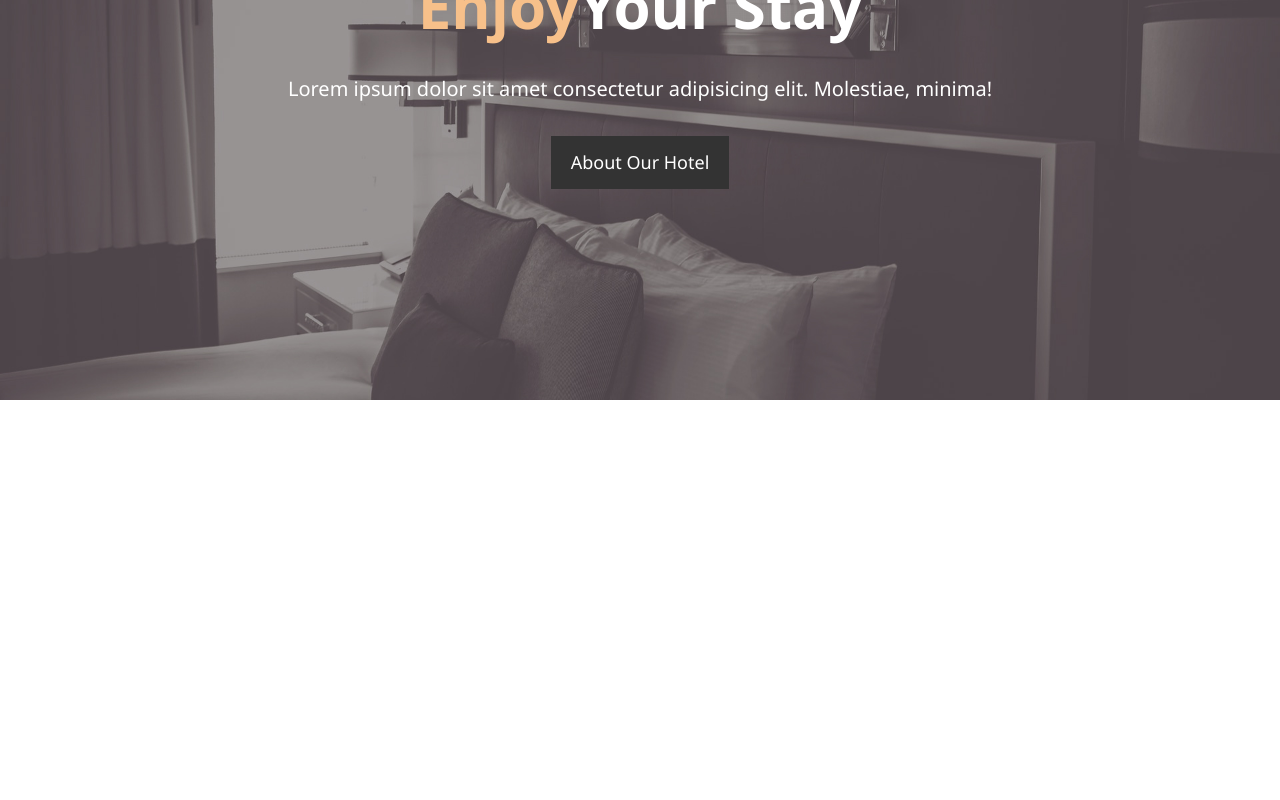
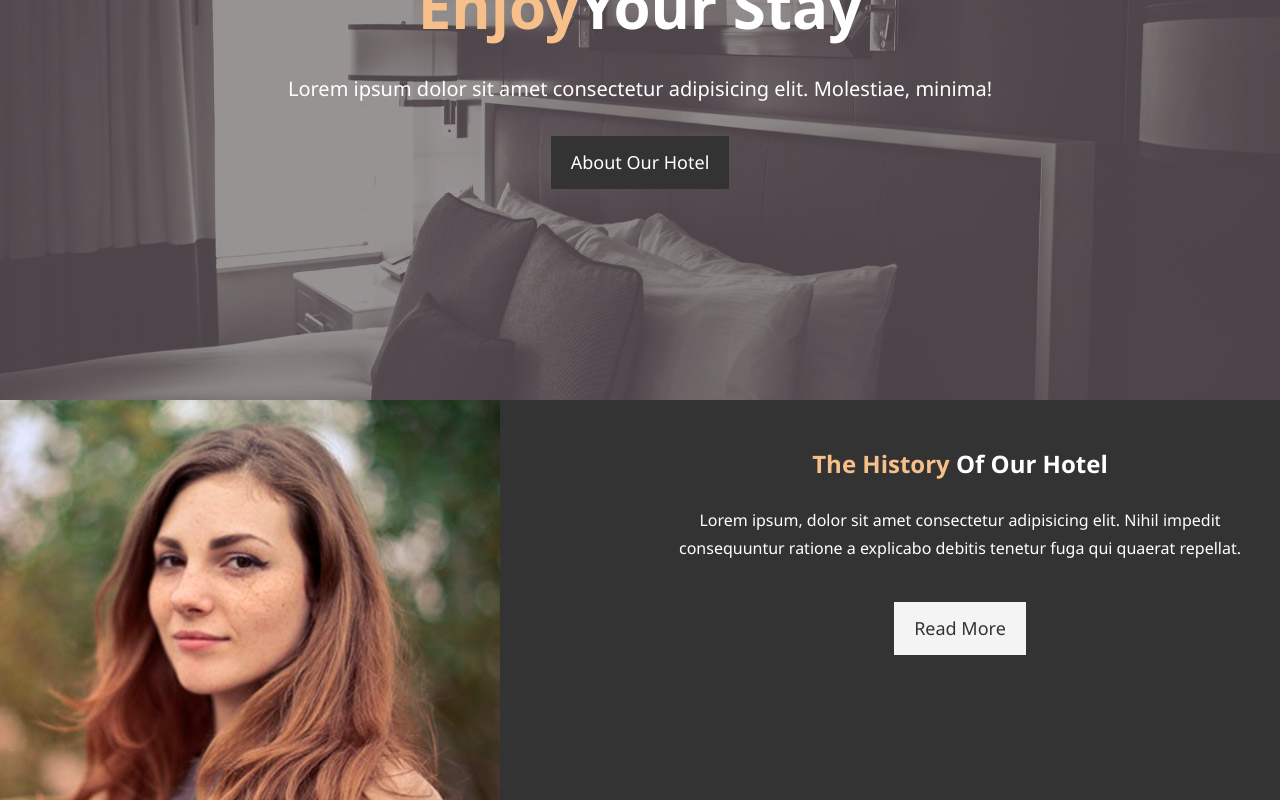
Before and after one commit to MasterSancho/Hotel-App, a React (Create React App) app in the folder hotel_app/: page / in a window 1280 px wide. Shown: the part 267-1067 px from the top of the page. Before the commit the page ends 800 px from the top, so only its background shows below. Built offline with nearby package versions, Linux system fonts and the light colour scheme.

Commit message:
004-Home-Info section
Home-Info section

```diff
--- a/hotel_app/src/App.css
+++ b/hotel_app/src/App.css
@@ -56,3 +56,23 @@ p {
   background: #f7c08a;
   color: #333;
 }
+
+.btn-light {
+  background: #f4f4f4;
+  color: #333;
+}
+
+.bg-dark {
+  background: #333;
+  color: #fff;
+}
+
+.bg-light {
+  background: #333;
+  color: #fff;
+}
+
+.bg-primary {
+  background: #333;
+  color: #f7c08a;
+}
--- a/hotel_app/src/App.jsx
+++ b/hotel_app/src/App.jsx
@@ -1,6 +1,7 @@
 import React from 'react';
 import Navbar from './components/header/navbar/Navbar';
-import ShowCase from './components/header/showcase/ShowCase'
+import ShowCase from './components/header/showcase/ShowCase';
+import HomeInfo from './components/section/home-info/HomeInfo';
 import './App.css';
 
 function App() {
@@ -8,6 +9,7 @@ function App() {
     <div className='App'>
       <Navbar />
       <ShowCase />
+      <HomeInfo />
     </div>
   );
 }
--- /dev/null
+++ b/hotel_app/src/components/section/home-info/HomeInfo.jsx
@@ -0,0 +1,23 @@
+import React from 'react';
+import './homeInfo.css'
+
+const HomeInfo = () => {
+  return (
+    <div className='home-info bg-dark'>
+      <div className='info-img'></div>
+      <div className='info-content'>
+        <h2>
+          <span className='text-primary'>The History </span>Of Our Hotel
+        </h2>
+        <p>
+          Lorem ipsum, dolor sit amet consectetur adipisicing elit. Nihil
+          impedit consequuntur ratione a explicabo debitis tenetur fuga qui
+          quaerat repellat.
+        </p>
+        <a href="About.jsx" className="btn btn-light">Read More</a>
+      </div>
+    </div>
+  );
+};
+
+export default HomeInfo;
--- /dev/null
+++ b/hotel_app/src/components/section/home-info/homeInfo.css
@@ -0,0 +1,23 @@
+.home-info {
+  height: 400px;
+}
+
+.home-info .info-img {
+  float: left;
+  width: 50%;
+  background: url('../../../assets/img/person-1.jpg') no-repeat;
+  min-height: 100%;
+}
+
+.home-info .info-content {
+  float: right;
+  width: 50%;
+  height: 100%;
+  text-align: center;
+  padding: 50px 30px;
+  overflow: hidden;
+}
+
+.home-info .info-content p {
+  padding-bottom: 30px;
+}
```
